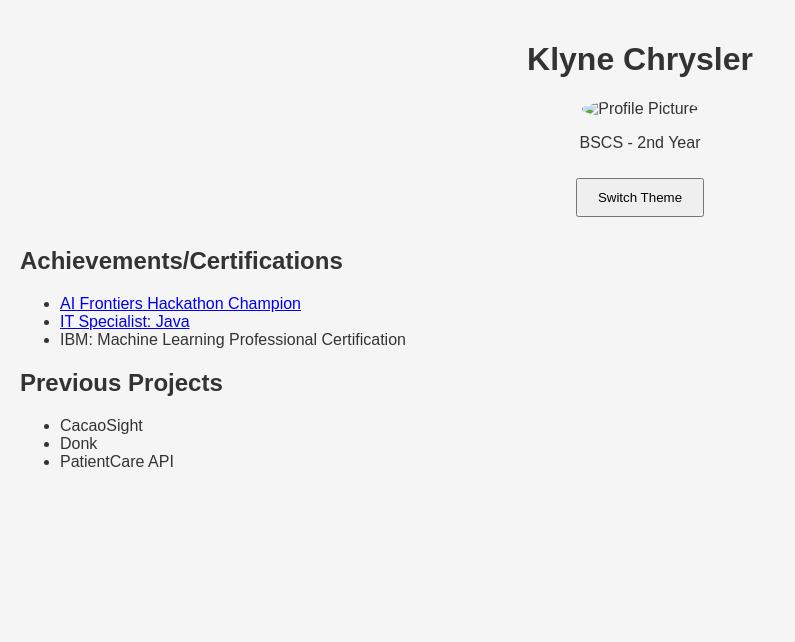
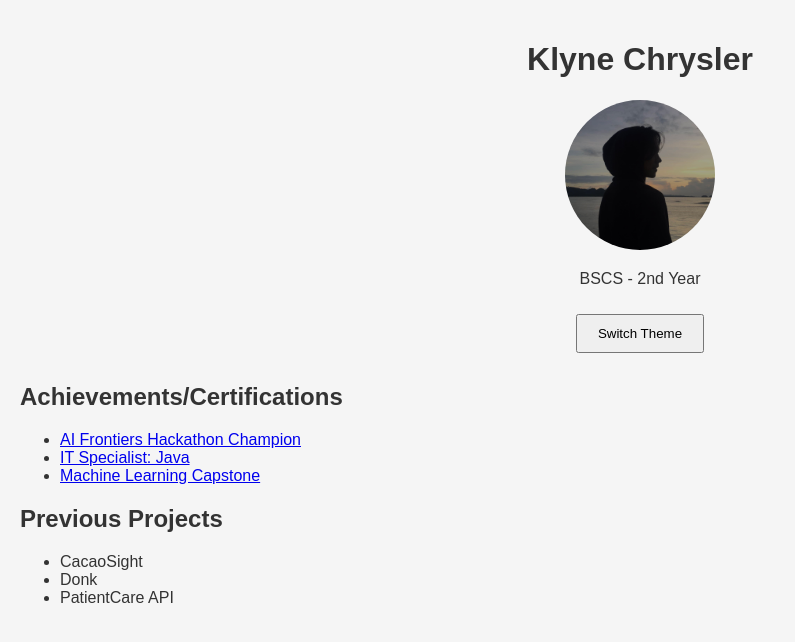
Before and after one commit to KlyneChrysler/portfolio2, a plain HTML site: page index.html in a window 1280 px wide. Shown: the whole page, without its empty margins (0-795 px from the left). Drawn offline with Linux system fonts and the light colour scheme.

Commit message:
Update index.html

```diff
--- a/index.html
+++ b/index.html
@@ -9,7 +9,7 @@
    <body>
       <header>
          <h1 id="name">Klyne Chrysler</h1>
-         <img src="profile_image.png" alt="Profile Picture" id="profile-img">
+         <img src="profile_image.jpg" alt="Profile Picture" id="profile-img">
          <p id="course-year">BSCS - 2nd Year</p>
          <button id="theme-toggle">Switch Theme</button>
       </header>
@@ -18,7 +18,7 @@
          <ul>
             <li><a href="https://www.credly.com/badges/c29876ba-ef00-4f3d-ab30-bba4dabb631a/public_url" target="_blank" rel="noopener noreferrer">AI Frontiers Hackathon Champion</a></li>
             <li><a href="https://www.credly.com/badges/29bdef96-4f86-4d7d-a07c-8d90799e9806/public_url" target="_blank" rel="noopener noreferrer">IT Specialist: Java</a></li>
-            <li>IBM: Machine Learning Professional Certification</li>
+            <li><a href="https://www.credly.com/badges/f5b01bb7-5e79-4439-99e1-af8ae797388f/public_url" target="_blank" rel="noopener noreferrer">Machine Learning Capstone</a></li>
          </ul>
       </section>
       <section id="projects">
```
